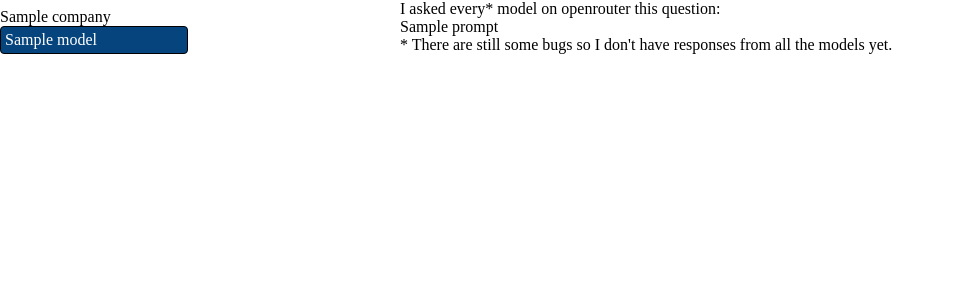
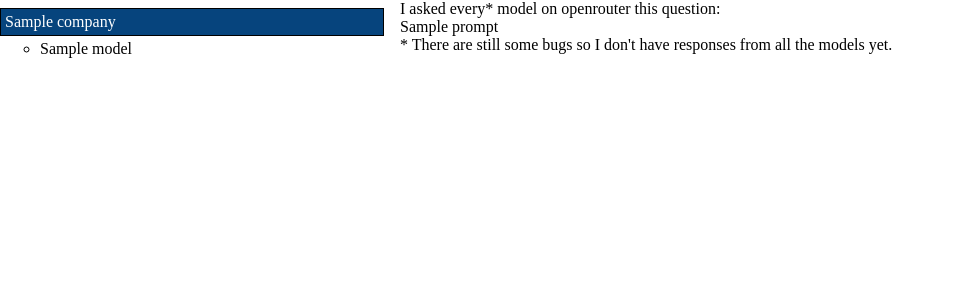
Before and after one commit to cthulahoops/llm_survey, a Python web app: template templates/index.html.j2 in a window 1280 px wide. Shown: the top 300 px of the page, without its empty margins (0-955 px from the left). Run offline with Jinja, Linux system fonts and the light colour scheme; the template is opened without the code that fills it: most values are stand-ins (such as "Sample title", 1, 10 or a date in 2020).

Commit message:
Changing of nav bar to emphasise list of lists.

```diff
--- a/out/style.css
+++ b/out/style.css
@@ -1,3 +1,8 @@
+:root {
+    --primary-color: #06447d;
+    --spacing: 0.25rem;
+}
+
 * {
     box-sizing: border-box;
 }
@@ -16,15 +21,22 @@ nav {
 ul.model-list {
     display: grid;
     grid-template-columns: repeat(auto-fill, minmax(20ch, 1fr));
-    list-style-type: none;
     flex-wrap: wrap;
     gap: 0.5rem;
 }
 
-nav ul {
+nav > ul {
     list-style-type: none;
     padding: 0;
     margin: 0;
+}
+
+.company-name {
+    background-color: var(--primary-color);
+    padding: var(--spacing);
+    margin-block: var(--spacing);
+    color: white;
+    border: 1px solid black;
 }
 
 nav > ul > li {
@@ -35,27 +47,19 @@ nav li {
 }
 
 nav a {
-    border: 1px solid black;
-    border-radius: 0.25rem;
-    background-color: #06447d;
-
     display: inline-block;
-    padding: 0.25rem;
-    min-width: 100%;
-    min-height: 100%;
     text-decoration: none;
-    color: white;
+    color: black;
     &:hover {
         text-decoration: underline;
-        backdrop-filter: brightness(1.5);
     }
 
     &:visited {
-        color: color-mix(in srgb, white 30%, #76b5c5);
+        color: color-mix(in srgb, black 30%, #76b5c5);
     }
 }
 
-nav a.current {
+nav a#current {
     background-color: #76b5c5;
     color: black;
 }
--- a/templates/index.html.j2
+++ b/templates/index.html.j2
@@ -9,11 +9,11 @@
             <ul>
                 {% for company_name, models in companies.items() %}
                 <li>
-                    {{ company_name }}
+                    <div class="company-name">{{ company_name }}</div>
                     <ul class="model-list">
                         {% for model in models %}
                             <li>
-                                <a {% if model.name == model_name %}class="current"{% endif %} href="{{model.file}}">
+                                <a href="{{model.file}}#current">
                                     {{ model.model_name }}
                                 </a>
                             </li>
--- a/templates/model.html.j2
+++ b/templates/model.html.j2
@@ -9,11 +9,11 @@
             <ul>
                 {% for company_name, models in companies.items() %}
                 <li>
-                    {{ company_name }}
+                    <div class="company-name">{{ company_name }}</div>
                     <ul class="model-list">
                         {% for model in models %}
                             <li>
-                                <a {% if model.name == model_name %}class="current"{% endif %} href="{{model.file}}">
+                                <a {% if model.name == model_name %}id="current"{% endif %} href="{{model.file}}#current">
                                     {{ model.model_name }}
                                 </a>
                             </li>
```
